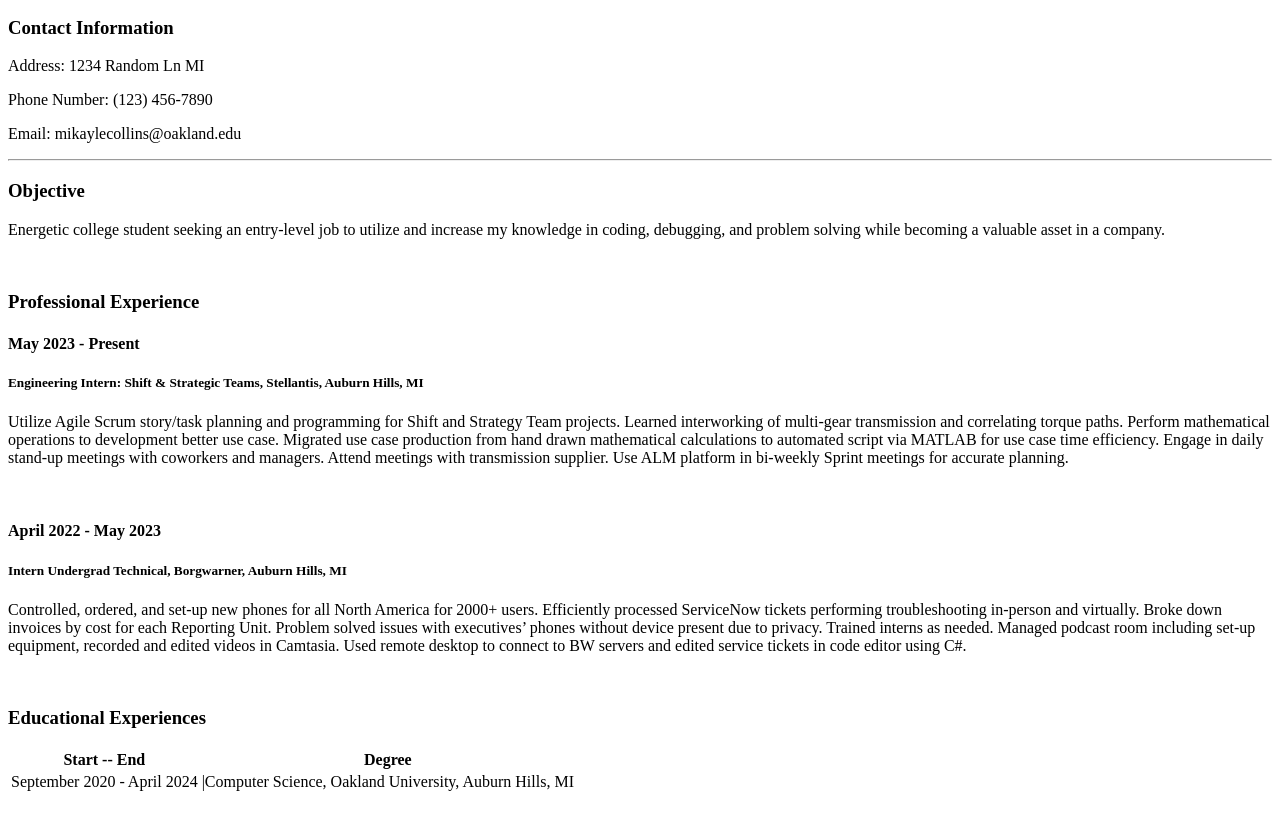
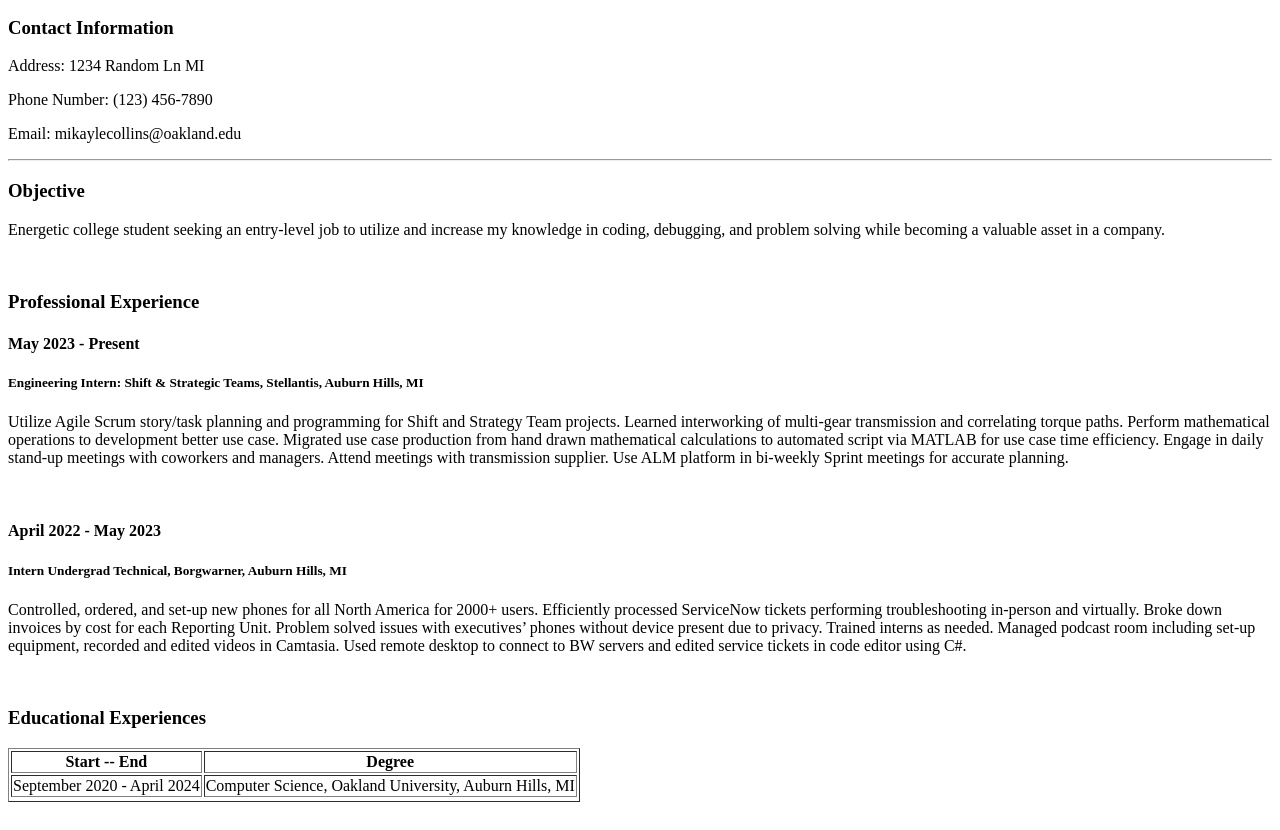
Before and after one commit to CSI-3150/Collins1TakeHome, a plain HTML site: page html/my_resume.html in a window 1280 px wide. Shown: the part 100-930 px from the top of the page. Drawn offline with Linux system fonts and the light colour scheme.

Commit message:
table border
table border added

```diff
--- a/html/my_resume.html
+++ b/html/my_resume.html
@@ -65,14 +65,14 @@
     <br />
     <div id="educationalExp">
       <h3>Educational Experiences</h3>
-      <table>
+      <table border="1">
         <tr>
           <th>Start -- End</th>
           <th>Degree</th>
         </tr>
         <tr>
           <td>September 2020 - April 2024</td>
-          <td>|Computer Science, Oakland University, Auburn Hills, MI</td>
+          <td>Computer Science, Oakland University, Auburn Hills, MI</td>
         </tr>
         <tr></tr>
       </table>
```
